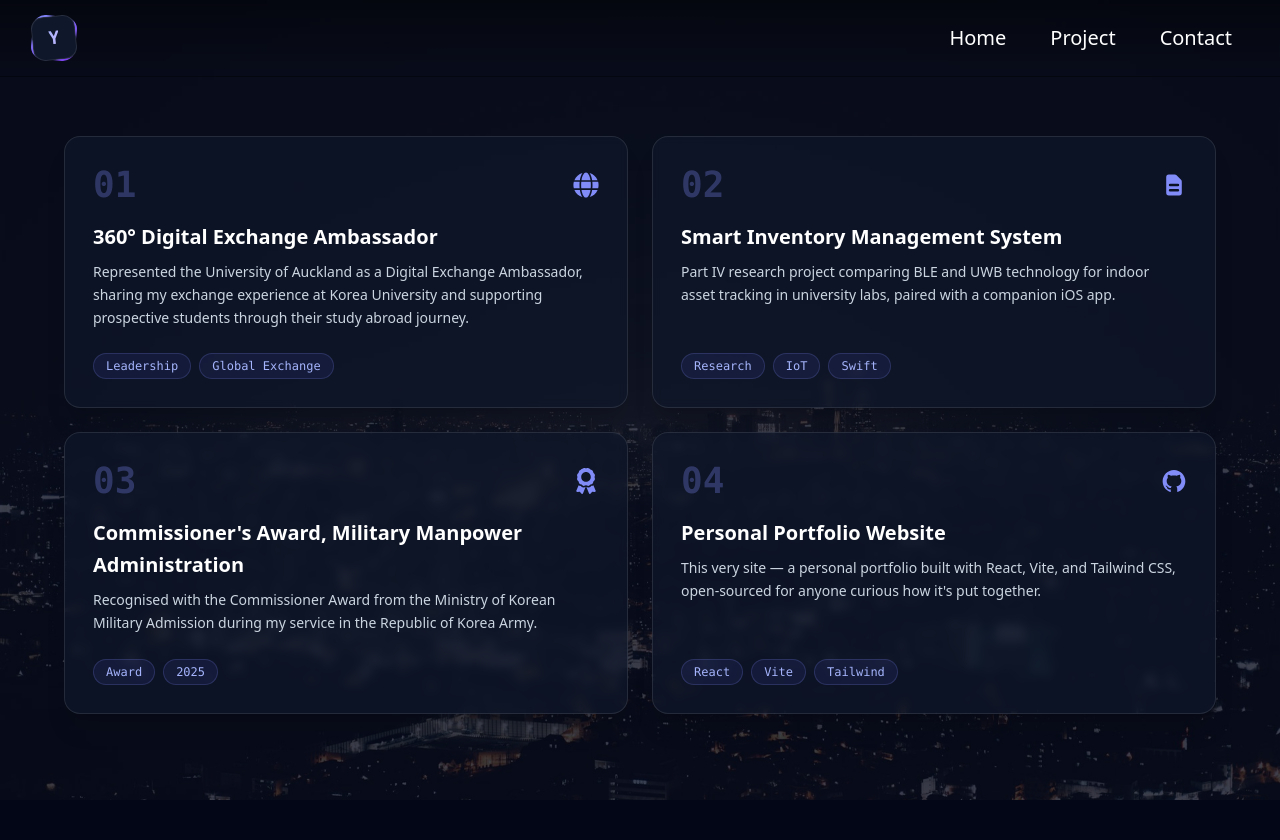
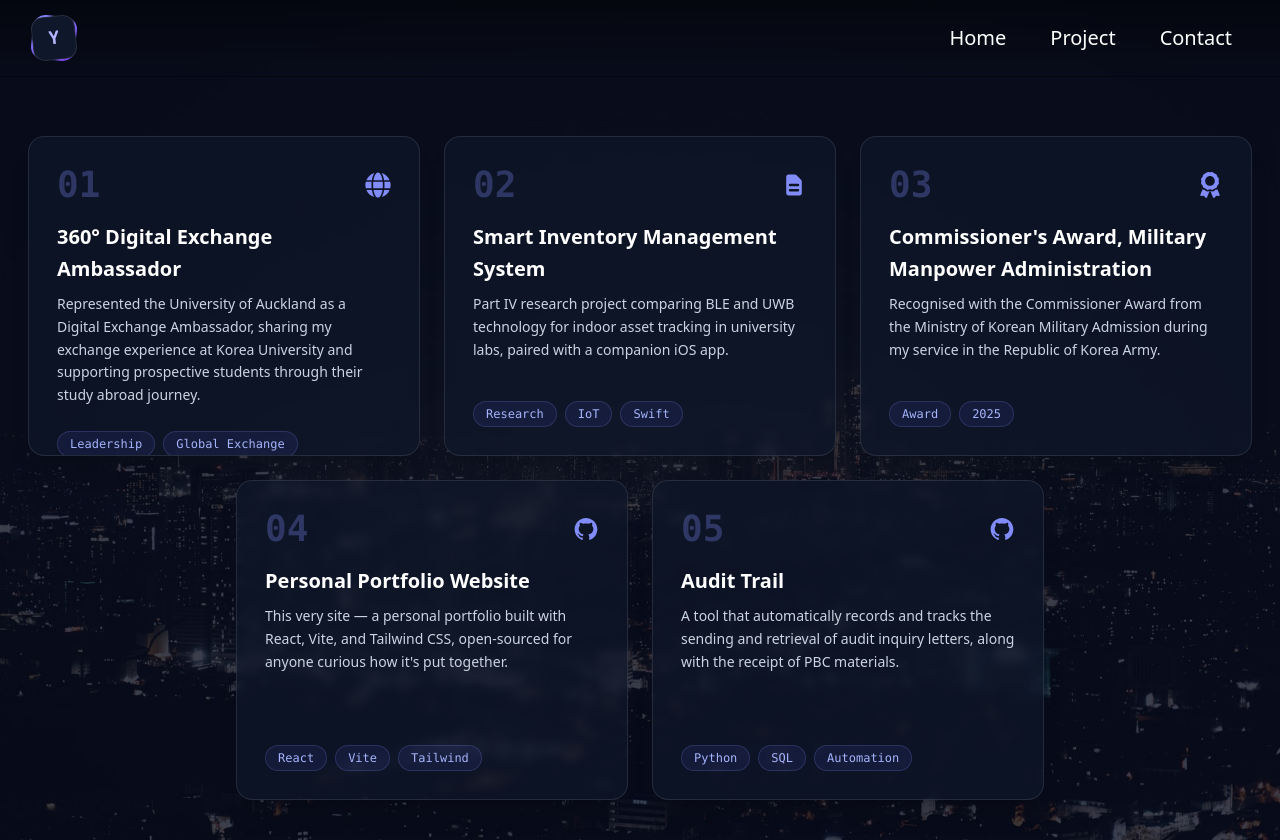
Before and after one commit to ykim583/personal-portfolio, a React (Vite) app: page /project in a window 1280 px wide. Before the commit the page ends 800 px from the top, so only its background shows below. Built offline with nearby package versions, Linux system fonts and the light colour scheme.

Commit message:
New Project Registered in Projects Tab

```diff
--- a/src/components/project.jsx
+++ b/src/components/project.jsx
@@ -41,6 +41,15 @@ const PROJECTS = [
     href: 'https://github.com/ykim583/personal-portfolio',
     Icon: AiFillGithub,
   },
+  {
+    index: '05',
+    title: 'Audit Trail',
+    description: 'A tool that automatically records and tracks the sending and retrieval of audit inquiry letters, along with the receipt of PBC materials.',
+    tags: ['Python', 'SQL', 'Automation'],
+    type: 'link',
+    href: 'https://github.com/ykim583/audit-trail',
+    Icon: AiFillGithub,
+  },
 ]
 
 export const project = () => {
@@ -60,8 +69,8 @@ export const project = () => {
       <div className='absolute inset-0 bg-slate-950/75'></div>
 
       <div className='relative py-10 px-5 sm:px-7'>
-        <div className='grid grid-cols-1 sm:grid-cols-2 gap-6 max-w-6xl mx-auto items-stretch'>
-          {PROJECTS.map(({ index, title, description, tags, type, href, Icon }) => {
+        <div className='grid grid-cols-1 sm:grid-cols-2 lg:grid-cols-6 gap-6 max-w-7xl mx-auto items-stretch'>
+          {PROJECTS.map(({ index, title, description, tags, type, href, Icon }, projectIndex) => {
             const cardContent = (
               <>
                 <div className='flex items-center justify-between mb-4'>
@@ -80,7 +89,17 @@ export const project = () => {
               </>
             )
 
-            const cardClass = 'group flex flex-col text-left rounded-2xl bg-slate-900/70 backdrop-blur-sm border border-white/10 overflow-hidden z-10 shadow-xl transition-all duration-200 hover:border-indigo-400/40 hover:shadow-indigo-500/10 hover:-translate-y-1 active:scale-[0.98] active:border-indigo-400/40 p-6 sm:p-7 h-full w-full cursor-pointer'
+            const isLastOddCard = projectIndex === PROJECTS.length - 1 && PROJECTS.length % 2 !== 0
+            const lastRowSize = PROJECTS.length % 3
+            const isInLastRow = lastRowSize > 0 && projectIndex >= PROJECTS.length - lastRowSize
+            const bottomRowPosition = isInLastRow
+              ? lastRowSize === 1
+                ? 'lg:col-start-3'
+                : projectIndex === PROJECTS.length - 2
+                  ? 'lg:col-start-2'
+                  : 'lg:col-start-4'
+              : ''
+            const cardClass = `group flex flex-col text-left rounded-2xl bg-slate-900/70 backdrop-blur-sm border border-white/10 overflow-hidden z-10 shadow-xl transition-all duration-200 hover:border-indigo-400/40 hover:shadow-indigo-500/10 hover:-translate-y-1 active:scale-[0.98] active:border-indigo-400/40 p-6 sm:p-7 h-full w-full cursor-pointer lg:col-span-2 lg:h-80 ${isLastOddCard ? 'sm:col-span-2 sm:mx-auto sm:w-1/2 lg:mx-0 lg:w-full' : ''} ${bottomRowPosition}`
 
             if (type === 'modal') {
               return (
```
